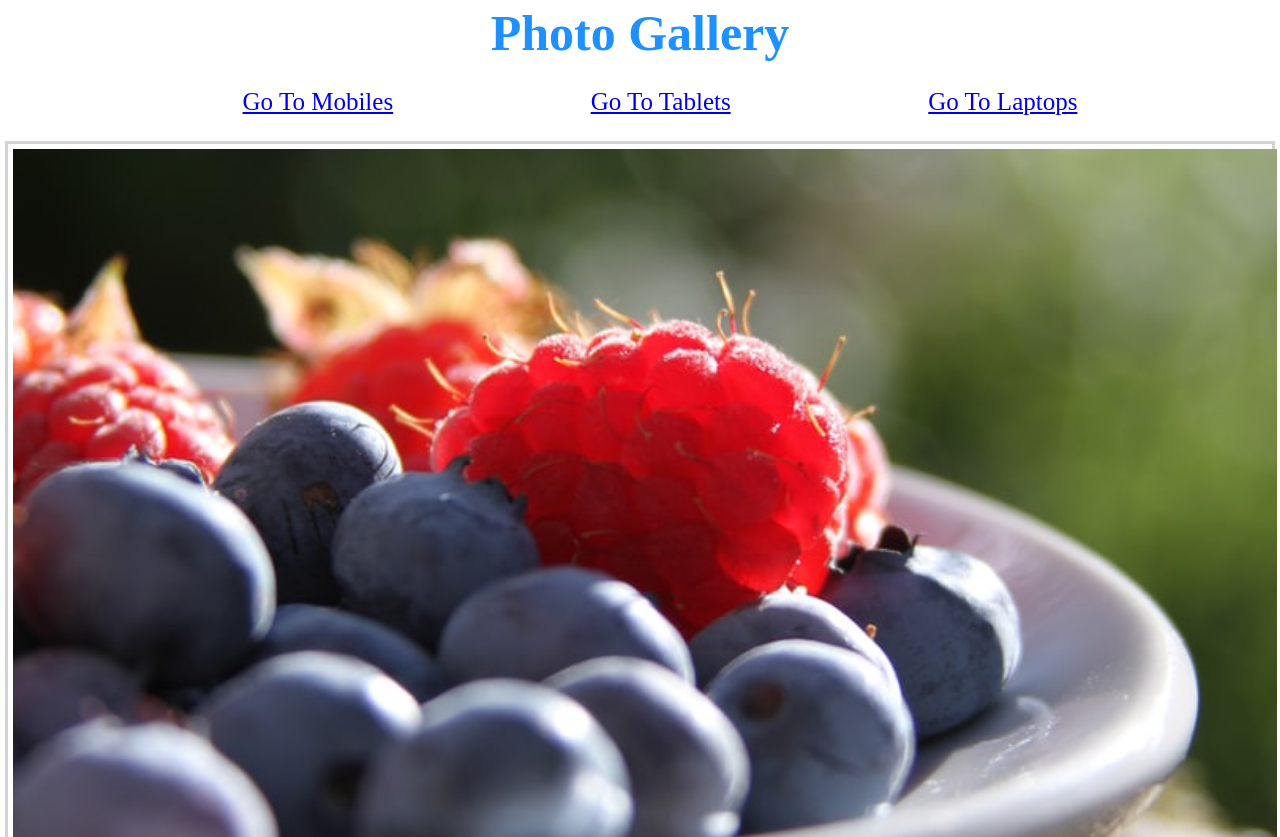
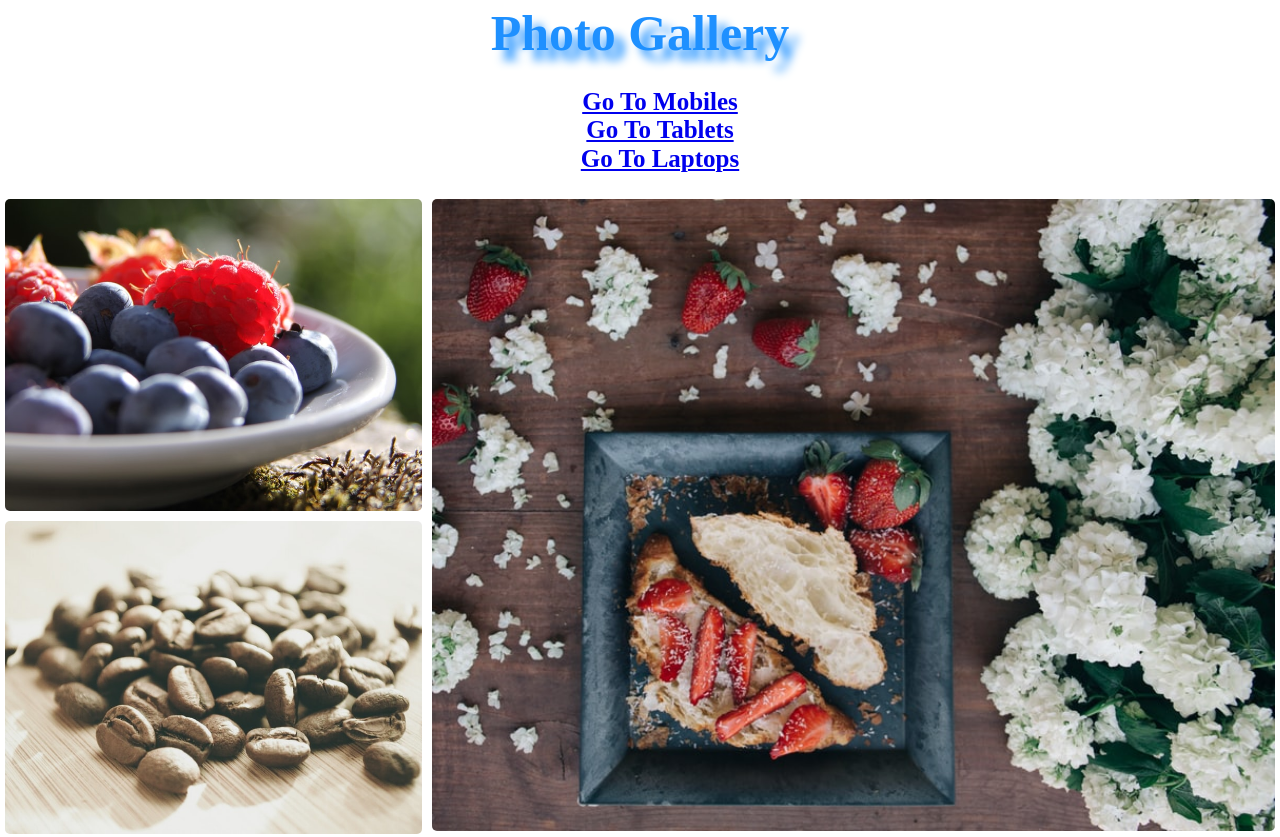
Before and after one commit to valen1965/Photo-Gallery-Excercise, a plain HTML site: page index.html in a window 1280 px wide. Shown: the top 837 px of the page. Drawn offline with Linux system fonts and the light colour scheme.

Commit message:
Excercise Photo Gallery

```diff
--- a/CSS/styles.css
+++ b/CSS/styles.css
@@ -11,27 +11,44 @@ header {
     font-size: 5rem;
     font-weight: bolder;
     text-align: center;
+    text-shadow: 10px 10px 10px dodgerblue;
 }
 
 nav ul a:hover {
     color: chocolate;
 }
 
-.container {
+ul {
     display: flex;
     flex-direction: column;
-    border: 3px solid lightgrey;
+    font-size:2.5rem;
+    font-weight: bold;
+    align-items:center;
 }
 
-ul {
-    display: flex;
-    flex-direction: row;
-    font-size: 2.5rem;
-    justify-content:space-evenly;
+.gallery {
+    display: grid;
+    grid-gap: 10px;
 }
 
-img {
-    padding: 0.5rem;
+.gallery img {
+    object-fit: cover;
     width: 100%;
-    object-fit: cover;
+    border-radius: 5px;
 }
+
+@media screen and (min-width: 768px) {
+    .gallery {
+    grid-template-columns: repeat(2, 1fr);
+    }
+}
+
+@media screen and (min-width: 1024px){
+    .gallery {
+        grid-template-columns: repeat(3, 1fr);
+    }
+    .gallery img:nth-of-type(3) {
+        grid-column: 2 / 4;
+        grid-row: 1 /3;
+    }
+}
--- a/index.html
+++ b/index.html
@@ -18,7 +18,7 @@
         </ul>
     </nav>
     <main>
-            <div class="container">
+            <div class="gallery">
                 <img src="images/img-1.jpg" alt="image is missing">
                 <img src="images/img-2.jpg" alt="image is missing">
                 <img src="images/img-3.jpg" alt="image is missing">
```
